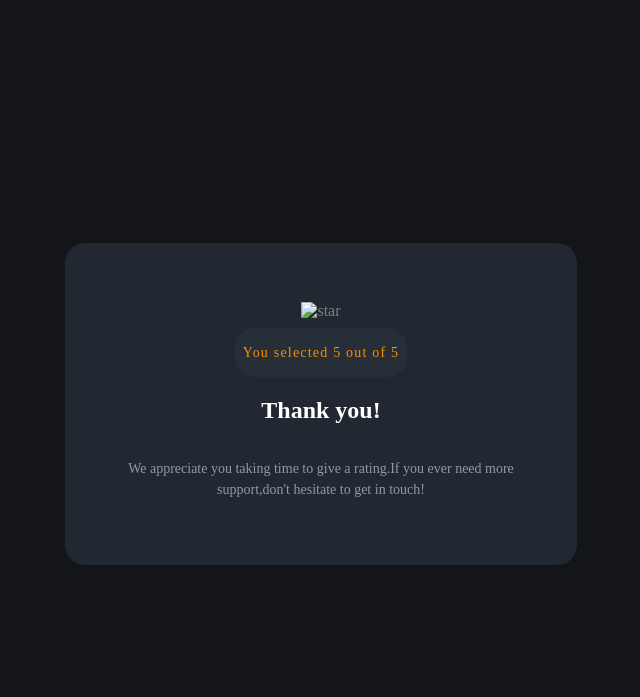
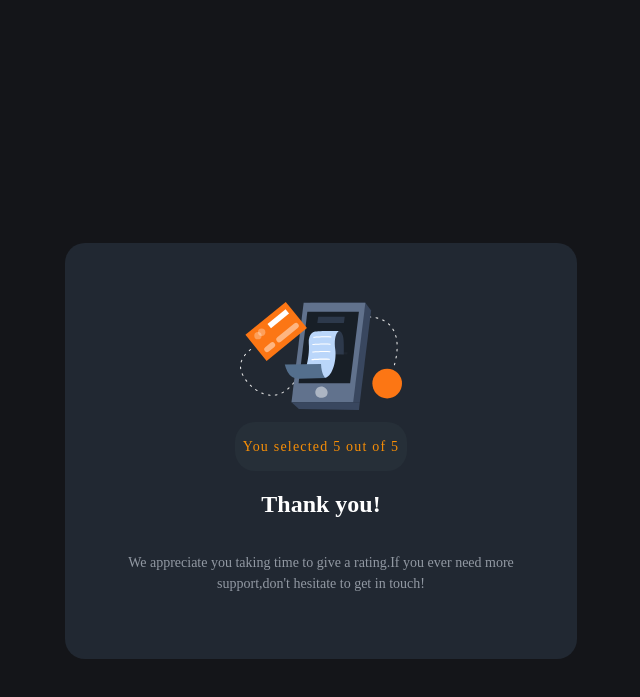
Before and after one commit to gagandeepakhil/3.rating, a plain HTML site: page rate5.html in a window 1280 px wide. Shown: the part 5-702 px from the top of the page, without its empty margins (319-959 px from the left). Drawn offline with Linux system fonts and the light colour scheme.

Commit message:
Update rate5.html

```diff
--- a/rate5.html
+++ b/rate5.html
@@ -12,7 +12,7 @@
   <div class="first"></div>
   <div class="container">
     <div class="pic">
-      <img src=illustration-thank-you.svg" alt="star">
+      <img src="illustration-thank-you.svg" alt="star">
     </div>
     <div class="sel">
         <p>You selected 5 out of 5</p>
```
